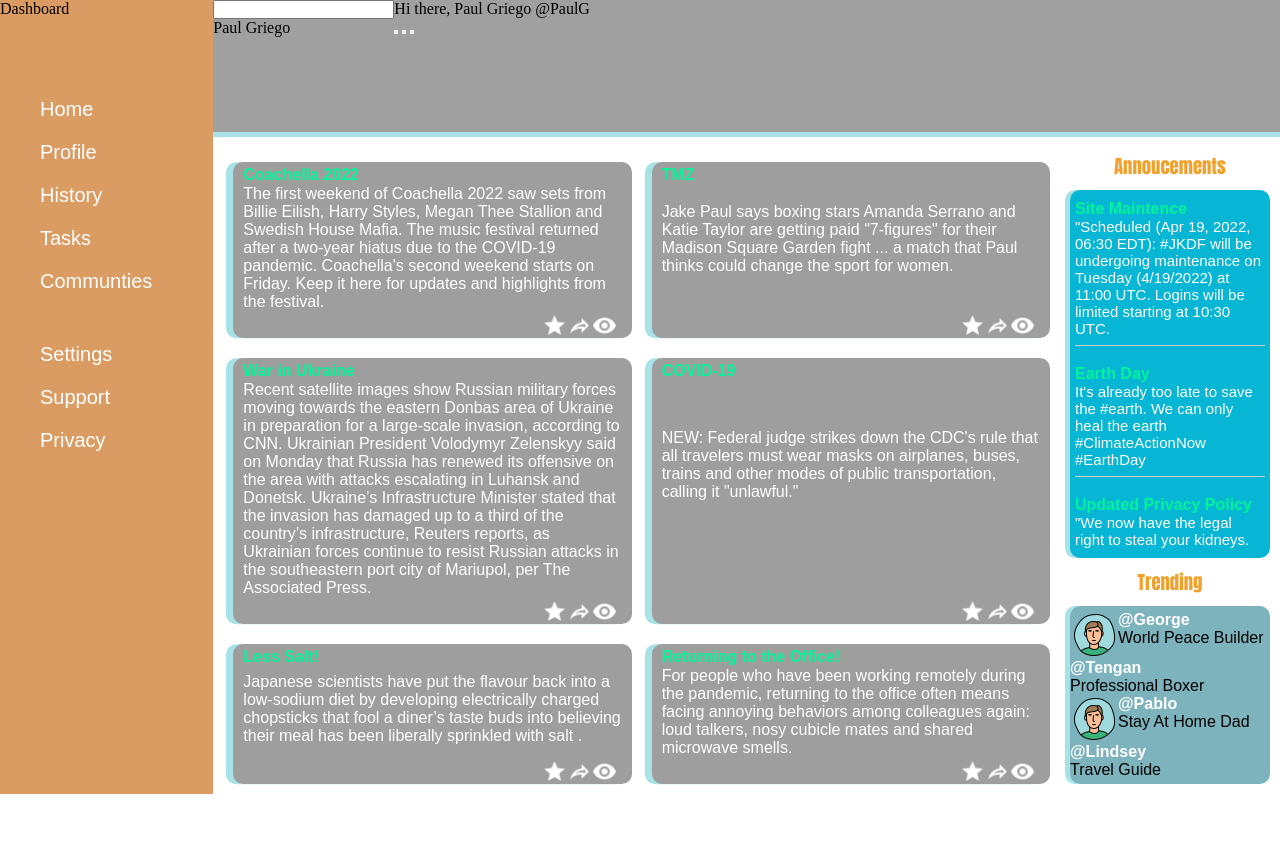
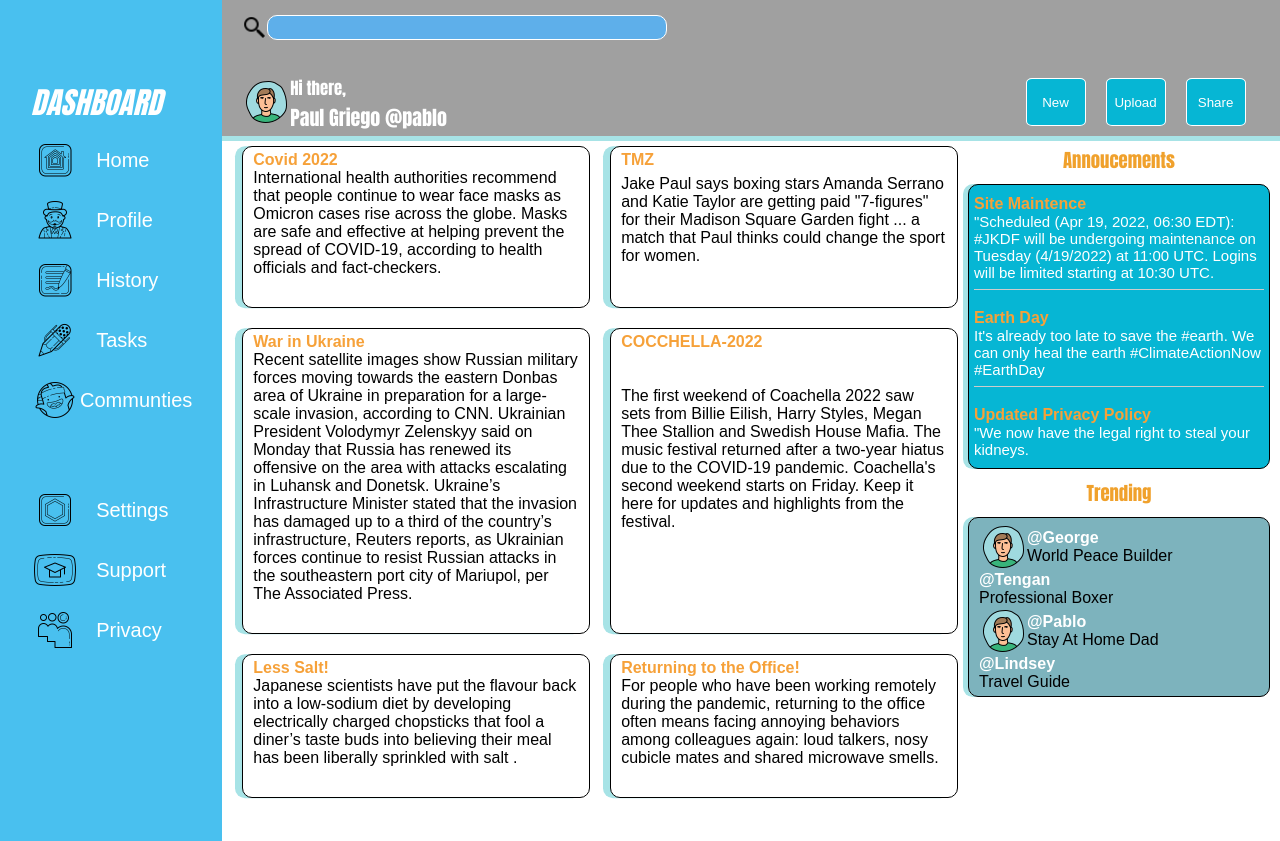
Before and after one commit to paulgriego/Admin-Dashboard-, a plain HTML site: page index.html in a window 1280 px wide. Before the commit the page ends 800 px from the top, so only its background shows below. Drawn offline with Linux system fonts and the light colour scheme.

Commit message:
centered sidebar, added sidebar, updated text

```diff
--- a/index.html
+++ b/index.html
@@ -9,48 +9,46 @@
 </head>
 <body>
 <div class="body">
-
   <div class="sidebar">
-    <p>Dashboard</p>
     <div class="mainlinks">
       <ul class="listone">
-      <li>Home</li>
-      <li>Profile</li>
-      <li>History</li>
-      <li>Tasks</li>
-      <li>Communties</li>
+      <p class="logo">DASHBOARD</p>
+      <li><img class="sideimg" src="home.png" alt="">Home</li>
+      <li><img class="sideimg" src="profile.png" alt=""> Profile</li>
+      <li><img class="sideimg" src="history.png" alt=""> History</li>
+      <li><img class="sideimg" src="tasks.png" alt=""> Tasks</li>
+      <li><img class="sideimg" src="communites.png" alt=""> Communties</li>
       </ul>
     </div>
     <div class="settings">
       <ul class="listtwo">
-        <li>Settings</li>
-        <li>Support</li>
-        <li>Privacy</li>
+        <li><img src="settings.png" alt="" class="sideimg"> Settings</li>
+        <li><img src="support.png" alt="" class="sideimg">Support</li>
+        <li><img src="privacy.png" alt="" class="sideimg"> Privacy</li>
       </ul>
     </div>
   </div>
   <div class="footer">
-    <div class="top">
-      <input type="search">
-      <!-- icon
-      icon -->
-      <p>Paul Griego</p>
+    <div class="search">
+      <img src="search.png" alt="">
+      <input id="searchbar" type="search">
     </div>
-    <div class="bottom">
-      <!-- icon -->
-      <p>Hi there, Paul Griego @PaulG</p>
-      <button></button>
-      <button></button>
-      <button></button>
+    <div class="profilepic">
+      <img src="male.png" alt="">
+      <p class="profiletext"><small>Hi there,</small><br>Paul Griego @pablo</p>
+    </div>
+    <div class="buttons">
+      <button>New</button>
+      <button>Upload</button>
+      <button>Share</button>
     </div>
   </div>
   <div class="cards">
     <div class="card">
       <!-- <p>Your Projects</p> -->
       <div class="c">
-        <h4>Coachella 2022 </h4>
-        <p>The first weekend of Coachella 2022 saw sets from Billie Eilish, Harry Styles, Megan Thee Stallion and Swedish House Mafia. The music festival returned after a two-year hiatus due to the COVID-19 pandemic. Coachella's second weekend starts on Friday. Keep it here for updates and highlights from the festival.
-        </p>
+        <h4>Covid 2022 </h4>
+        <p>International health authorities recommend that people continue to wear face masks as Omicron cases rise across the globe. Masks are safe and effective at helping prevent the spread of COVID-19, according to health officials and fact-checkers. </p>
         <div class="image"><img src="star.png" alt=""> <img src="shareoutline.png" alt=""> <img src="eye.png" alt=""></div>
       </div>
       <div class="c">
@@ -65,8 +63,9 @@
         <div class="image"><img src="star.png" alt=""> <img src="shareoutline.png" alt=""> <img src="eye.png" alt=""></div>
       </div>
       <div class="c">
-        <h4>COVID-19</h4>
-        <p>NEW: Federal judge strikes down the CDC's rule that all travelers must wear masks on airplanes, buses, trains and other modes of public transportation, calling it "unlawful."</p>
+        <h4>COCCHELLA-2022</h4>
+        <p>The first weekend of Coachella 2022 saw sets from Billie Eilish, Harry Styles, Megan Thee Stallion and Swedish House Mafia. The music festival returned after a two-year hiatus due to the COVID-19 pandemic. Coachella's second weekend starts on Friday. Keep it here for updates and highlights from the festival.
+        </p>
         <div class="image"><img src="star.png" alt=""> <img src="shareoutline.png" alt=""> <img src="eye.png" alt=""></div>
       </div>
       <div class="c">
--- a/stylesheet.css
+++ b/stylesheet.css
@@ -4,6 +4,7 @@
 }
 body {
   height: 100%;
+  background-color: white;
 }
 .body {
   display: grid;
@@ -15,40 +16,116 @@ body {
 .footer {
   background-color: rgb(160, 160, 160);
   box-shadow: 0px 5px #a7e3e6;
-  display: flex;
+  display: grid;
+  grid-template-columns: 3fr 1fr;
+  grid-template-rows: 1fr 1fr;
+
 
 }
+.search {
+  display: flex;
+  height: 25px;
+  padding-top: 15px;
+  padding-left: 20px;
+}
+
+#searchbar {
+  background-color: #5eafea;
+  border: .1px solid white;
+  border-radius: 10px;
+  width: 400px;
+}
+#searchbar:hover{
+  background-color: #f0a12c;
+
+}
+#searchbar:focus{
+  background-color: #f0a12c;
+}
+.buttons {
+  grid-row-end: 3;
+  grid-column-end: 3;
+  display: flex;
+}
+.profilepic {
+  display: flex;
+  align-items: center;
+  grid-row-end: 3;
+  font-family: Impact, Haettenschweiler, 'Arial Narrow Bold', sans-serif;
+  font-size: 20px;
+  color: #ffffff;
+  padding-left: 20px;
+
+}
+
+button {
+  max-height: 60px;
+  width: 60px;
+  margin: 10px;
+  border-radius: 10%;
+  background: #06b6d4;
+  color: #ffffff;
+  border: 1px solid white;
+}
+button:hover {
+  background-color: #f0a12c;
+}
+.top {
+  display: flex;
+  justify-content: space-between;
+}
 .sidebar {
-  background-color: #da9c62;
+  background-color: #49c0ef;
   min-height: 100%;
+  padding-bottom: 10%;
   grid-row-start: 1;
   grid-row-end: -1;
 
+}
+.logo {
+  color: white;
+  list-style: none;
+  font-family: Impact, Haettenschweiler, 'Arial Narrow Bold', sans-serif;
+  font-size: 30px;
+  font-style: italic;
+  grid-template-columns: 1fr 1fr;
+  display: flex;
+  justify-content: center;
+  align-items: center;
+  padding-right: 30px;
 }
 li {
   color: white;
   list-style: none;
   font-family: Arial, Helvetica, sans-serif;
   font-size: 20px;
+  display: grid;
+  grid-template-columns: 1fr 1fr;
+  align-items: center;
+  padding-right: 30px;
+}
+li:hover{
+  color:#f0a12c
 }
 .listone {
   display: grid;
-  row-gap: 20px;
+  row-gap: 10px;
   margin-top: 80px;
-  padding-left: 40px;
+  align-items: center;
 }
 .listtwo {
   padding-top: 50px;
   display: grid;
-  row-gap: 20px;
-  padding-top: 50px;
-  padding-left: 40px;
+  row-gap: 10px;
+  padding-top: 60px;
+  align-items: center;
 }
 .cards {
   display: grid;
   grid-template-columns: 5fr 1fr;
-  padding-top: 20px;
-  padding-left: 10px;
+  padding-bottom: 20px;
+  padding-top: 10px;
+  padding-left: 20px;
 
 }
 .card {
@@ -58,19 +135,25 @@ li {
   grid-column-start: 1;
   grid-column-end: 2;
   gap: 20px;
-  padding: 10px;
+
+
 
 }
 .c {
   display: grid;
   padding-top: 4px;
+  padding-bottom: 5px;
   padding-left: 10px;
   padding-right: 10px;
-  background-color: #9e9e9e;
+  background-color: #ffffff;
   box-shadow: -7px .2px #a7e3e6;
   border-radius: 10px;
   font-family: Arial, Helvetica, sans-serif;
-  color: white;
+  color: black;
+  border: 1px solid black;
+}
+.c:hover {
+  background-color: #a7e3e6;
 }
 .image {
   display: flex;
@@ -92,11 +175,12 @@ li {
   border-radius: 10px;
   box-shadow: -5px .1px #a7e3e6;
   margin: 10px;
-  width: 200px;
+  width: 300px;
   font-family: Arial, Helvetica, sans-serif;
   color: white;
   padding-top: 5px;
   padding-bottom: 5px;
+  border: 1px solid black;
 
 
 }
@@ -106,9 +190,10 @@ li {
   background-color: #41909eae;
   margin: 10px;
   box-shadow: -5px .1px #a7e3e6;
-  width: 200px;
+  width: 300px;
   padding-top: 5px;
   padding-bottom: 5px;
+  border: 1px solid black;
 
 
 
@@ -117,6 +202,8 @@ li {
   display: flex;
   font-family: Arial, Helvetica, sans-serif;
   color: rgb(0, 0, 0);
+  align-items: center;
+  padding-left: 10px;
 }
 
 .smalltext {
@@ -134,6 +221,9 @@ hr {
   font-weight: bold;
   color: white;
 }
+.at:hover {
+  color: #f0a12c;
+}
 .headertext {
   font-family: Impact, Haettenschweiler, 'Arial Narrow Bold', sans-serif;
   text-align: center;
@@ -141,5 +231,10 @@ hr {
 
 }
  h4 {
-   color:#00f49a;
+   color:#f6a139
  }
+
+ .sideimg {
+   width:50px;
+   padding-left: 30px;
+ }
```
Also changed, not shown: search.png (added).
